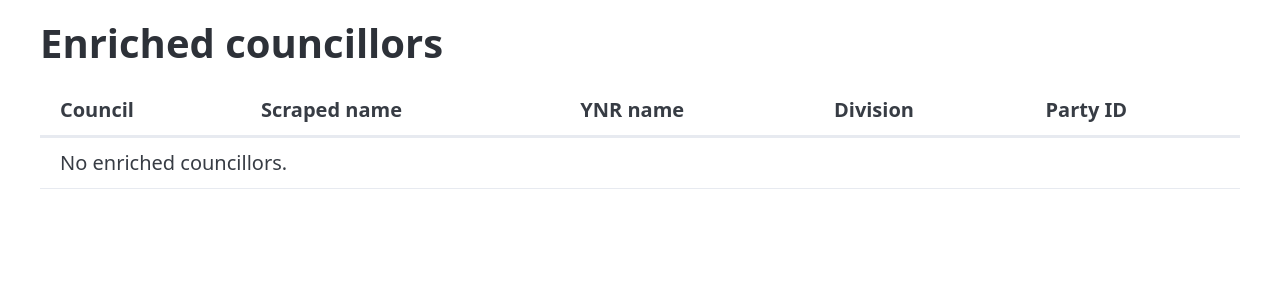
After one commit to DemocracyClub/lgsf-web, a Django app: page /councillors/enriched/ in a window 1280 px wide. The commit adds this page. Shown: the top 300 px of the page. Run offline with Django 5.2, Linux system fonts and the light colour scheme; data that the repository does not hold is empty; some libraries are stand-ins or nearby versions.

Commit message:
add enriched councillor list/detail views

```diff
--- /dev/null
+++ b/lgsf_web/apps/councillors/templates/councillors/enrichedcouncillor_list.html
@@ -0,0 +1,38 @@
+<!DOCTYPE html>
+<html lang="en">
+<head>
+  <meta charset="utf-8">
+  <title>Enriched councillors</title>
+  <link href="https://cdn.jsdelivr.net/npm/@picocss/pico@2/css/pico.min.css" rel="stylesheet">
+
+</head>
+<body>
+  <main class="container">
+    <h1>Enriched councillors</h1>
+    <table>
+      <thead>
+        <tr>
+          <th>Council</th>
+          <th>Scraped name</th>
+          <th>YNR name</th>
+          <th>Division</th>
+          <th>Party ID</th>
+        </tr>
+      </thead>
+      <tbody>
+        {% for councillor in object_list %}
+          <tr>
+            <td>{{ councillor.base_councillor.council_id }}</td>
+            <td><a href="{% url 'councillors:enriched_detail' councillor.pk %}">{{ councillor.base_councillor.raw_name }}</a></td>
+            <td>{{ councillor.ynr_name }}</td>
+            <td>{{ councillor.ee_division_name }}</td>
+            <td>{{ councillor.ynr_party_id }}</td>
+          </tr>
+        {% empty %}
+          <tr><td colspan="6">No enriched councillors.</td></tr>
+        {% endfor %}
+      </tbody>
+    </table>
+  </main>
+</body>
+</html>
--- a/lgsf_web/apps/councillors/templates/councillors/scrapedcouncillor_detail.html
+++ b/lgsf_web/apps/councillors/templates/councillors/scrapedcouncillor_detail.html
@@ -18,6 +18,9 @@
       <dt>Photo URL</dt><dd>{{ object.photo_url }}</dd>
       <dt>URL</dt><dd><a href="{{ object.url }}">{{ object.url }}</a></dd>
     </dl>
+    {% if object.enriched %}
+      <p><a href="{% url 'councillors:enriched_detail' object.enriched.pk %}">View enriched record</a></p>
+    {% endif %}
   </main>
 </body>
 </html>
--- a/lgsf_web/apps/councillors/urls.py
+++ b/lgsf_web/apps/councillors/urls.py
@@ -14,4 +14,14 @@ urlpatterns = [
         views.ScrapedCouncillorDetailView.as_view(),
         name="scraped_detail",
     ),
+    path(
+        "enriched/",
+        views.EnrichedCouncillorListView.as_view(),
+        name="enriched_list",
+    ),
+    path(
+        "enriched/<int:pk>/",
+        views.EnrichedCouncillorDetailView.as_view(),
+        name="enriched_detail",
+    ),
 ]
--- a/lgsf_web/apps/councillors/views.py
+++ b/lgsf_web/apps/councillors/views.py
@@ -1,10 +1,21 @@
-from councillors.models import ScrapedCouncillor
+from councillors.models import EnrichedCouncillor, ScrapedCouncillor
 from django.views.generic import DetailView, ListView
 
 
 class ScrapedCouncillorListView(ListView):
     model = ScrapedCouncillor
+    queryset = ScrapedCouncillor.objects.select_related("enriched")
 
 
 class ScrapedCouncillorDetailView(DetailView):
     model = ScrapedCouncillor
+
+
+class EnrichedCouncillorListView(ListView):
+    model = EnrichedCouncillor
+    queryset = EnrichedCouncillor.objects.select_related("base_councillor")
+
+
+class EnrichedCouncillorDetailView(DetailView):
+    model = EnrichedCouncillor
+    queryset = EnrichedCouncillor.objects.select_related("base_councillor")
```
Also changed, not shown: lgsf_web/apps/councillors/templates/councillors/enrichedcouncillor_detail.html (added, +23 -0 lines).
